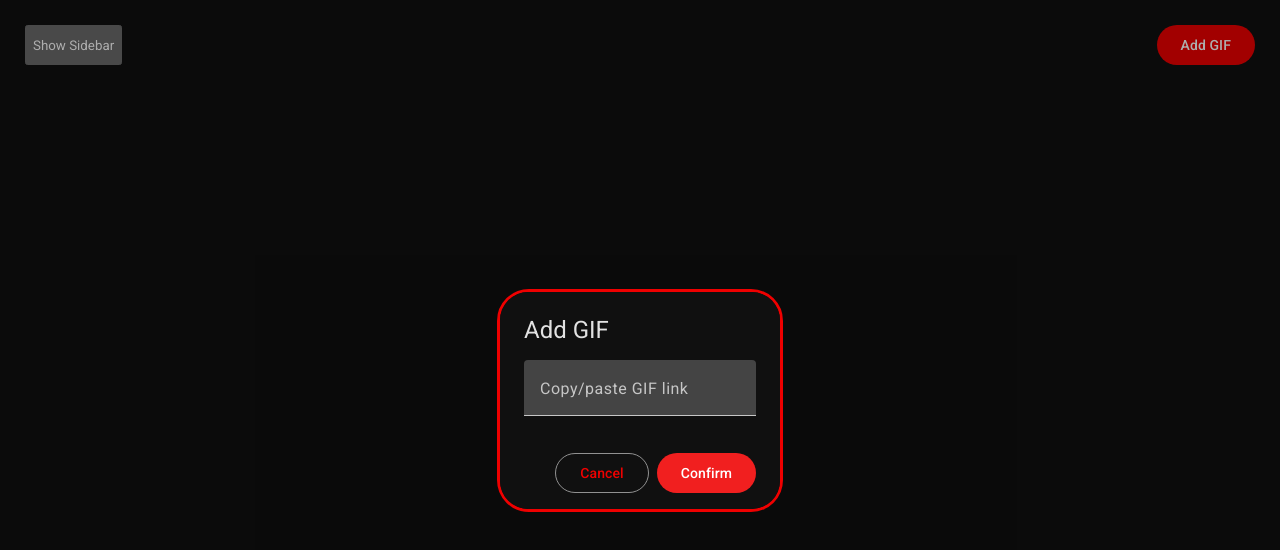
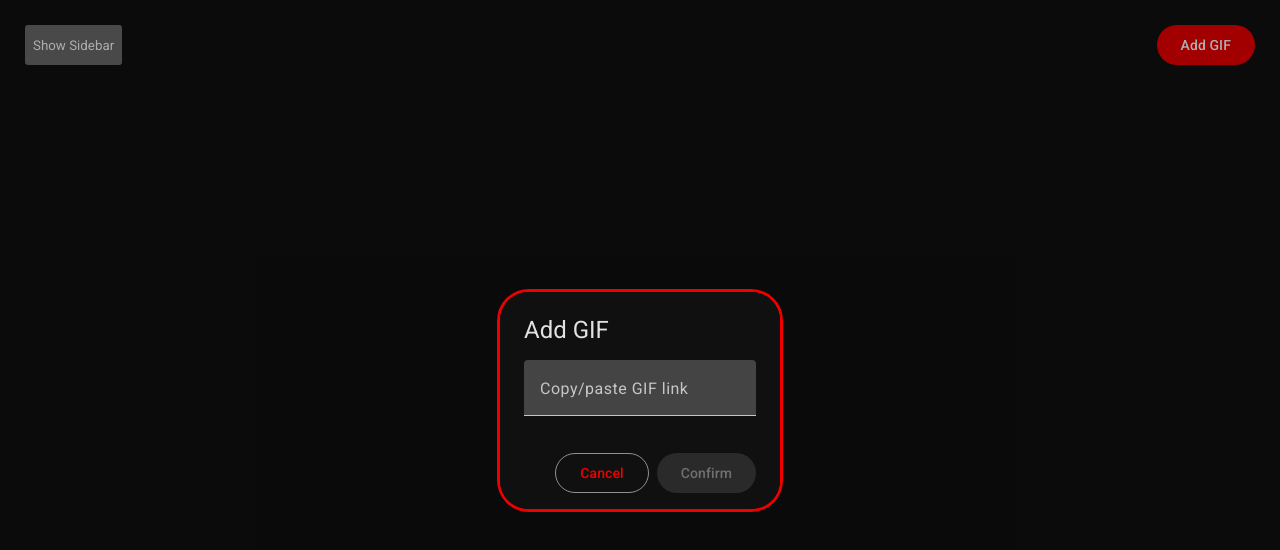
Before and after one commit to jrisner649/gif-project, an Angular app: page / in a window 1280 px wide. Both pictures are taken after a click on the button "Add GIF". Shown: the top 550 px of the page. Built offline with nearby package versions, Linux system fonts and the light colour scheme.

Commit message:
cannot add on error

```diff
--- a/src/app/add-gif-modal/add-gif-modal.component.html
+++ b/src/app/add-gif-modal/add-gif-modal.component.html
@@ -10,6 +10,7 @@
     @if (isImageValid && userInput) {
       <img
         [src]="imageUrl"
+        (load)="onImageLoad()"
         (error)="onImageError()"
       >
     }
@@ -17,5 +18,5 @@
 </mat-dialog-content>
 <mat-dialog-actions align="end">
   <button matButton="outlined" mat-dialog-close>Cancel</button>
-  <button matButton="filled" [mat-dialog-close]="true" (click)="onAddGif()" cdkFocusInitial>Confirm</button>
+  <button matButton="filled" [disabled]="!canAddGif" [mat-dialog-close]="true" (click)="onAddGif()" cdkFocusInitial>Confirm</button>
 </mat-dialog-actions>
--- a/src/app/add-gif-modal/add-gif-modal.component.ts
+++ b/src/app/add-gif-modal/add-gif-modal.component.ts
@@ -21,18 +21,32 @@ export class AddGifModalComponent {
   gifService = inject(AddGifService);
   userInput: string = '';
   isImageValid: boolean = true;
+  isImageLoaded: boolean = false;
   imageUrl: string = '';
+
+  get canAddGif(): boolean {
+    return this.userInput.trim().length > 0 && this.isImageValid && this.isImageLoaded;
+  }
 
   updateImageUrl() {
     this.isImageValid = true;
-    this.imageUrl = this.userInput? this.userInput + '.gif' : '';
+    this.isImageLoaded = false;
+    this.imageUrl = this.userInput.trim();
+  }
+
+  onImageLoad() {
+    this.isImageLoaded = true;
   }
 
   onImageError() {
     this.isImageValid = false;
+    this.isImageLoaded = false;
   }
 
   onAddGif() {
+    if (!this.canAddGif) {
+      return;
+    }
     try {
       this.gifService.addGif(this.imageUrl);
     } catch (error) {
--- a/src/app/gif/gif.component.html
+++ b/src/app/gif/gif.component.html
@@ -1,4 +1,4 @@
-<img [src]="gif() + '.gif'">
+<img [src]="gif()">
 <button (click)="deleteGif()">
     <mat-icon>delete</mat-icon>
 </button>
```
